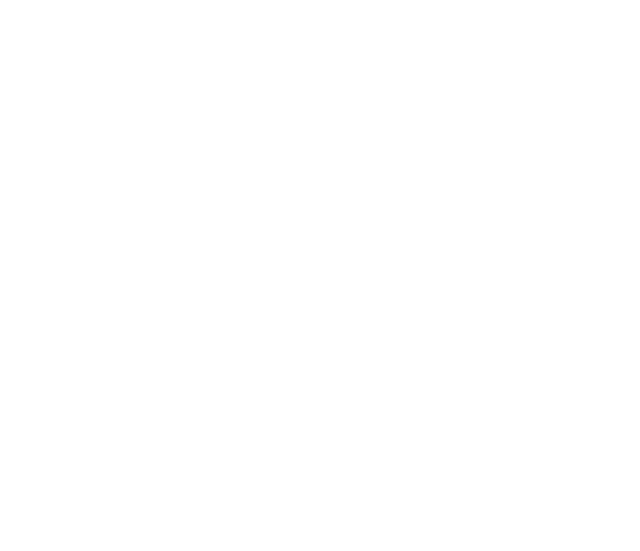
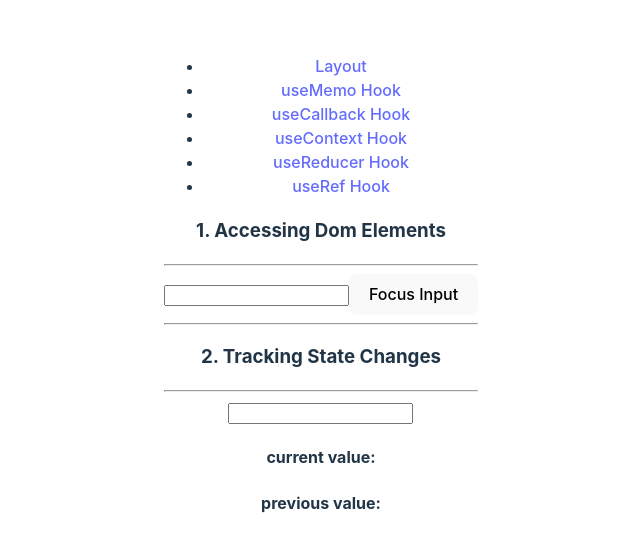
Before and after one commit to siddharth6164/Basic_Topic_React, a React (Vite) app: page /Userefhook in a window 1280 px wide. Before the commit this address had no page. Shown: the part 113-664 px from the top of the page, without its empty margins (319-959 px from the left). Built offline with nearby package versions, Linux system fonts and the light colour scheme.

Commit message:
new hook

```diff
--- a/src/App.jsx
+++ b/src/App.jsx
@@ -5,6 +5,7 @@ import Usememohook from './components/Usememohook'
 import Usecallbackhook from './components/Usecallbackhook'
 import Usecontexthook from './components/Usecontexthook'
 import Usereducerhook from './components/Usereducerhook'
+import Userefhook from './components/Userefhook'
 
 function App() {
 
@@ -17,6 +18,8 @@ function App() {
         <Route path="/Usecallbackhook" element={<Usecallbackhook/>} />
         <Route path="/Usecontexthook" element={<Usecontexthook/>} />
         <Route path="/Usereducerhook" element={<Usereducerhook/>} />
+        <Route path="/Userefhook" element={<Userefhook/>} />
+
         </Route>
       </Routes>
      </BrowserRouter>
--- a/src/components/Layout.jsx
+++ b/src/components/Layout.jsx
@@ -5,11 +5,11 @@ function Layout() {
     <div>
         <ul>
             <li><Link to="/">Layout</Link></li>
-            <li><Link to="/Usememohook">USEMEMOHOOK</Link></li>
-            <li><Link to="/Usecallbackhook">Usecallbackhook</Link></li>
-            <li><Link to="/Usecontexthook">Usecontexthook</Link></li>
-            <li><Link to="/Usereducerhook">Usereducerhook</Link></li>
-
+            <li><Link to="/Usememohook">useMemo Hook</Link></li>
+            <li><Link to="/Usecallbackhook">useCallback Hook</Link></li>
+            <li><Link to="/Usecontexthook">useContext Hook</Link></li>
+            <li><Link to="/Usereducerhook">useReducer Hook</Link></li>
+            <li><Link to="/Userefhook">useRef Hook</Link></li>
         </ul>
         {console.log('Layout')}
         <Outlet/>
--- /dev/null
+++ b/src/components/Userefhook.jsx
@@ -0,0 +1,37 @@
+import React, { useEffect, useRef ,useState} from 'react'
+
+function Userefhook() {
+    // 1. Accessing Dom Elements
+    const inputElement = useRef();
+    const focusInput = () =>{
+        inputElement.current.focus();
+    }
+
+    // 2. Tracking State Changes
+    const[currentValue,setCurrentvalue]=useState();
+    const previousValue = useRef();
+    useEffect(()=>{
+        previousValue.current=currentValue;
+    },[currentValue])
+  return (
+    <div>
+        <div>
+            <h3>1. Accessing Dom Elements</h3>
+            <hr />
+            <input type="text" ref={inputElement}/>
+            <button onClick={focusInput}>Focus Input</button>
+            <hr />
+        </div>
+
+        <div>
+            <h3>2. Tracking State Changes</h3>
+            <hr />
+            <input type="text" value={currentValue} onChange={(e)=>setCurrentvalue(e.target.value)} />
+            <h4>current value:{currentValue}</h4>
+            <h4>previous value:{previousValue.current}</h4>
+        </div>
+    </div>
+  )
+}
+
+export default Userefhook
```
